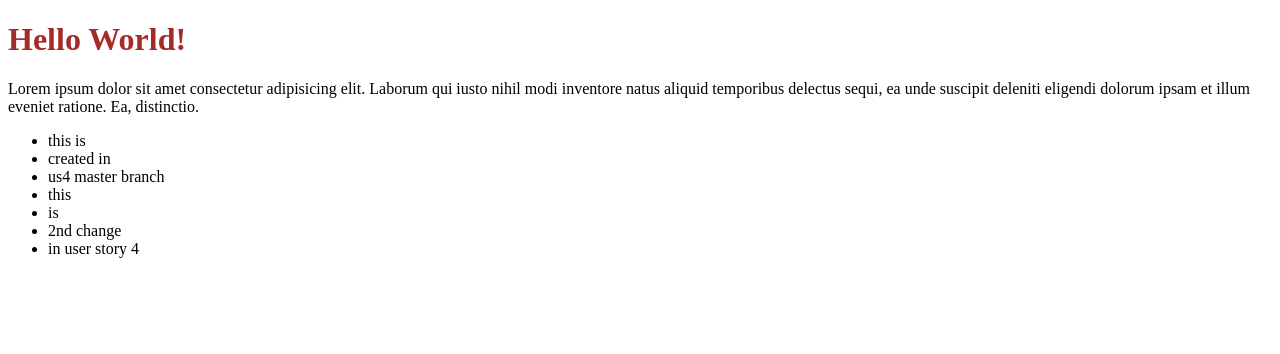
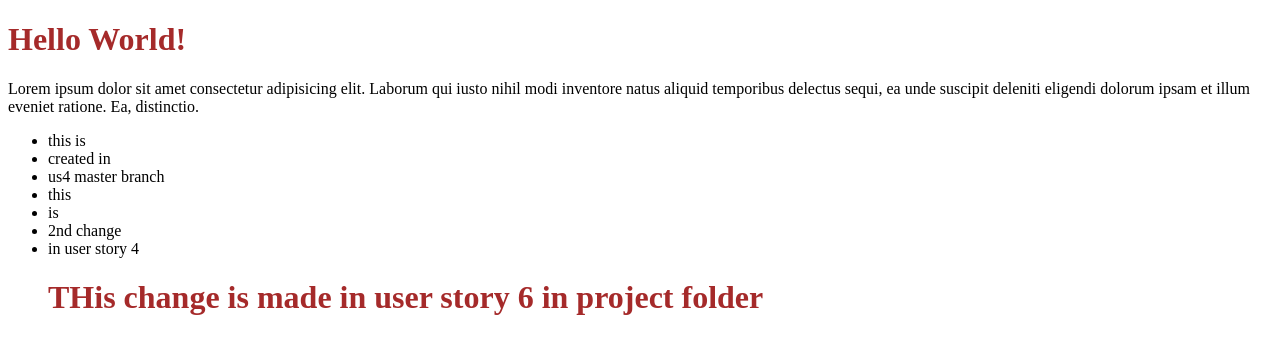
Before and after one commit to KapilSukhdhane/Project, a plain HTML site: page index.html in a window 1280 px wide. Drawn offline with Linux system fonts and the light colour scheme.

Commit message:
this change is made according to user story 6

```diff
--- a/index.html
+++ b/index.html
@@ -21,6 +21,7 @@
         <li>is</li>
         <li>2nd change </li>
         <li>in user story 4</li>
+        <h1>THis change is made in user story 6 in project folder</h1>
     </ul>
     </body>
 
```
